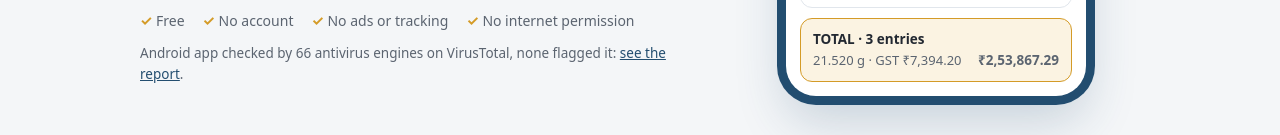
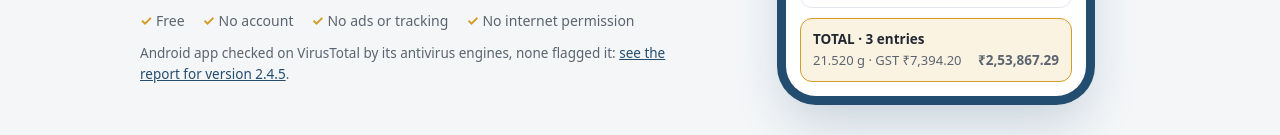
Before and after one commit to VidulaPJ/gold-bills, a plain HTML site: page index.html in a window 1280 px wide. Shown: the part 454-589 px from the top of the page. Drawn offline with Linux system fonts and the light colour scheme.

Commit message:
Site: VirusTotal report for Android 2.4.5
Co-Authored-By: Claude Opus 5.5 <noreply@anthropic.com>
Claude-Session: https://claude.ai/code/session_01S6PkUMzuVEDSnTE4T3Sgwr

```diff
--- a/index.html
+++ b/index.html
@@ -161,7 +161,7 @@ footer { border-top:1px solid #E1E6EC; }
           Download for Windows <small>Windows 10 or 11 · no install needed</small></a>
       </div>
       <div class="trust"><span>Free</span><span>No account</span><span>No ads or tracking</span><span>No internet permission</span></div>
-      <p class="fine">Android app checked by 66 antivirus engines on VirusTotal, none flagged it: <a href="https://www.virustotal.com/gui/file/456b242e92a7ffeaf713da6c31819b1e8435e64d5ab0e93af00aba0368b88ed9">see the report</a>.</p>
+      <p class="fine">Android app checked on VirusTotal by its antivirus engines, none flagged it: <a href="https://www.virustotal.com/gui/file/9088faeaf57114643b1be5b2fa8d83389561fa0c736acf2230f538b72d516ea4">see the report for version 2.4.5</a>.</p>
     </div>
 
     <div class="phone" aria-label="Example: a three-item bill checked by the app">
```
